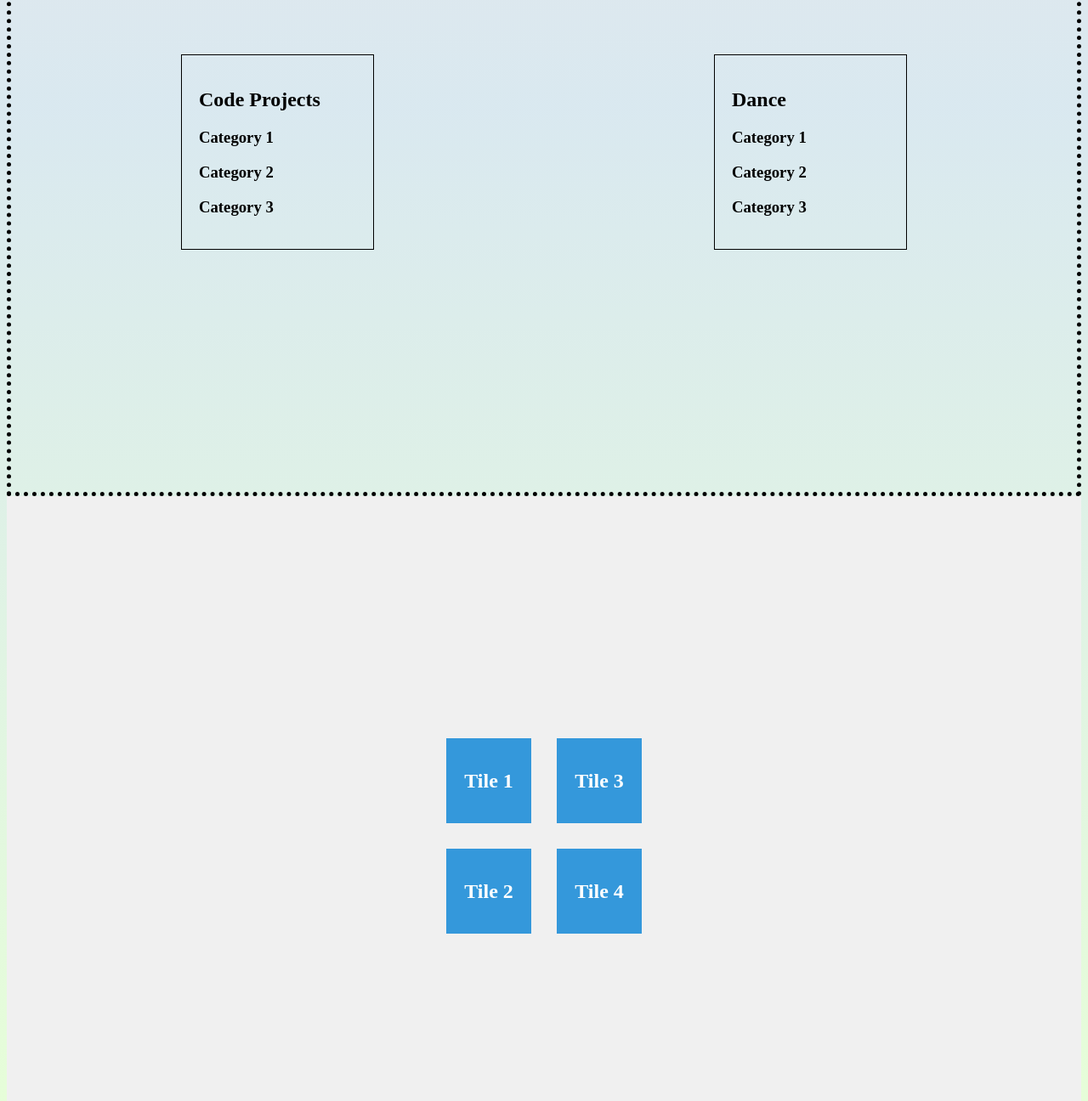
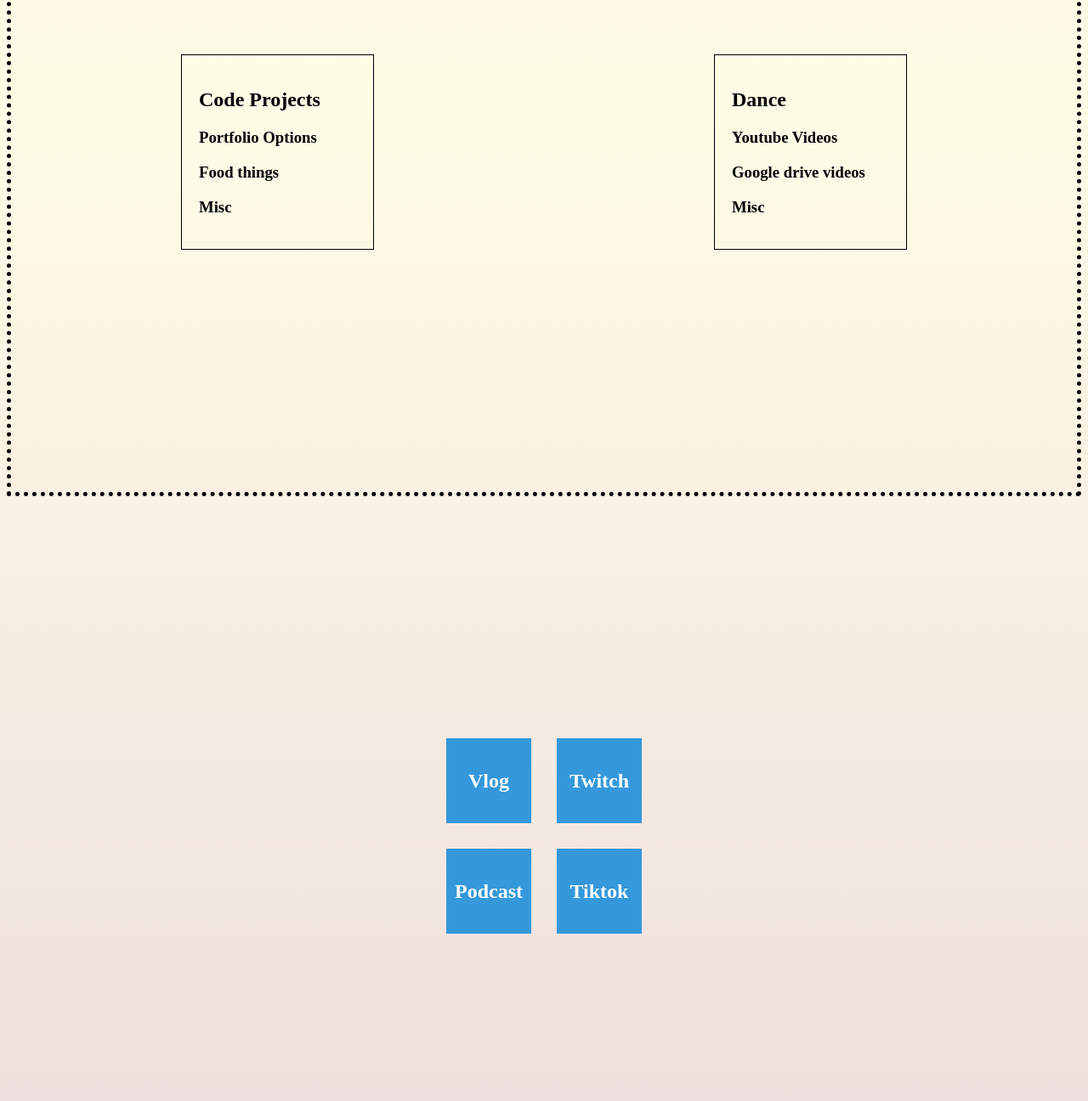
Before and after one commit to DavidKH01/introprofile, a plain HTML site: page homepage.html in a window 1280 px wide. Shown: the part 1136-2432 px from the top of the page at 85% size. Drawn offline with Linux system fonts and the light colour scheme.

Commit message:
color update for homepage

```diff
--- a/css/style.css
+++ b/css/style.css
@@ -1,6 +1,6 @@
 body {
     display: grid;
-    background-image: linear-gradient(rgba(246, 224, 224, 0.842),rgba(188, 215, 228, 0.559),rgba(151, 255, 81, 0.233));
+    background-image: linear-gradient(rgba(246, 224, 224, 0.842),rgba(255, 252, 226, 0.856),rgb(238, 222, 222));
 
 
 
@@ -118,7 +118,7 @@ body {
   display: flex;
   justify-content: center;
   align-items: center;
-  background-color: #f0f0f0; /* Set a background color for the page */
+
 }
 
 .containerp3 {
--- a/homepage.html
+++ b/homepage.html
@@ -41,7 +41,7 @@
 
               <!-- Categories with hidden vertical nav bars for the first box -->
               <div class="category">
-                  <h3>Category 1</h3>
+                  <h3>Portfolio Options</h3>
                   <div class="nav-bar">
                       <a href="#" class="nav-link">Option 1</a>
                       <a href="#" class="nav-link">Option 2</a>
@@ -50,7 +50,7 @@
               </div>
 
               <div class="category">
-                  <h3>Category 2</h3>
+                  <h3>Food things</h3>
                   <div class="nav-bar">
                       <a href="#" class="nav-link">Option 1</a>
                       <a href="#" class="nav-link">Option 2</a>
@@ -59,7 +59,7 @@
               </div>
 
               <div class="category">
-                  <h3>Category 3</h3>
+                  <h3>Misc</h3>
                   <div class="nav-bar">
                       <a href="#" class="nav-link">Option 1</a>
                       <a href="#" class="nav-link">Option 2</a>
@@ -76,7 +76,7 @@
 
               <!-- Categories with hidden vertical nav bars for the second box -->
               <div class="category">
-                  <h3>Category 1</h3>
+                  <h3>Youtube Videos</h3>
                   <div class="nav-bar">
                       <a href="#" class="nav-link">Option 1</a>
                       <a href="#" class="nav-link">Option 2</a>
@@ -85,7 +85,7 @@
               </div>
 
               <div class="category">
-                  <h3>Category 2</h3>
+                  <h3>Google drive videos </h3>
                   <div class="nav-bar">
                       <a href="#" class="nav-link">Option 1</a>
                       <a href="#" class="nav-link">Option 2</a>
@@ -94,7 +94,7 @@
               </div>
 
               <div class="category">
-                  <h3>Category 3</h3>
+                  <h3>Misc</h3>
                   <div class="nav-bar">
                       <a href="#" class="nav-link">Option 1</a>
                       <a href="#" class="nav-link">Option 2</a>
@@ -108,10 +108,10 @@
 
     <div class="div3">
       <div class="containerp3">
-          <div class="tile">Tile 1</div>
-          <div class="tile">Tile 2</div>
-          <div class="tile">Tile 3</div>
-          <div class="tile">Tile 4</div>
+          <div class="tile">Vlog</div>
+          <div class="tile">Podcast</div>
+          <div class="tile">Twitch</div>
+          <div class="tile">Tiktok</div>
       </div>
     </div>
 
```
